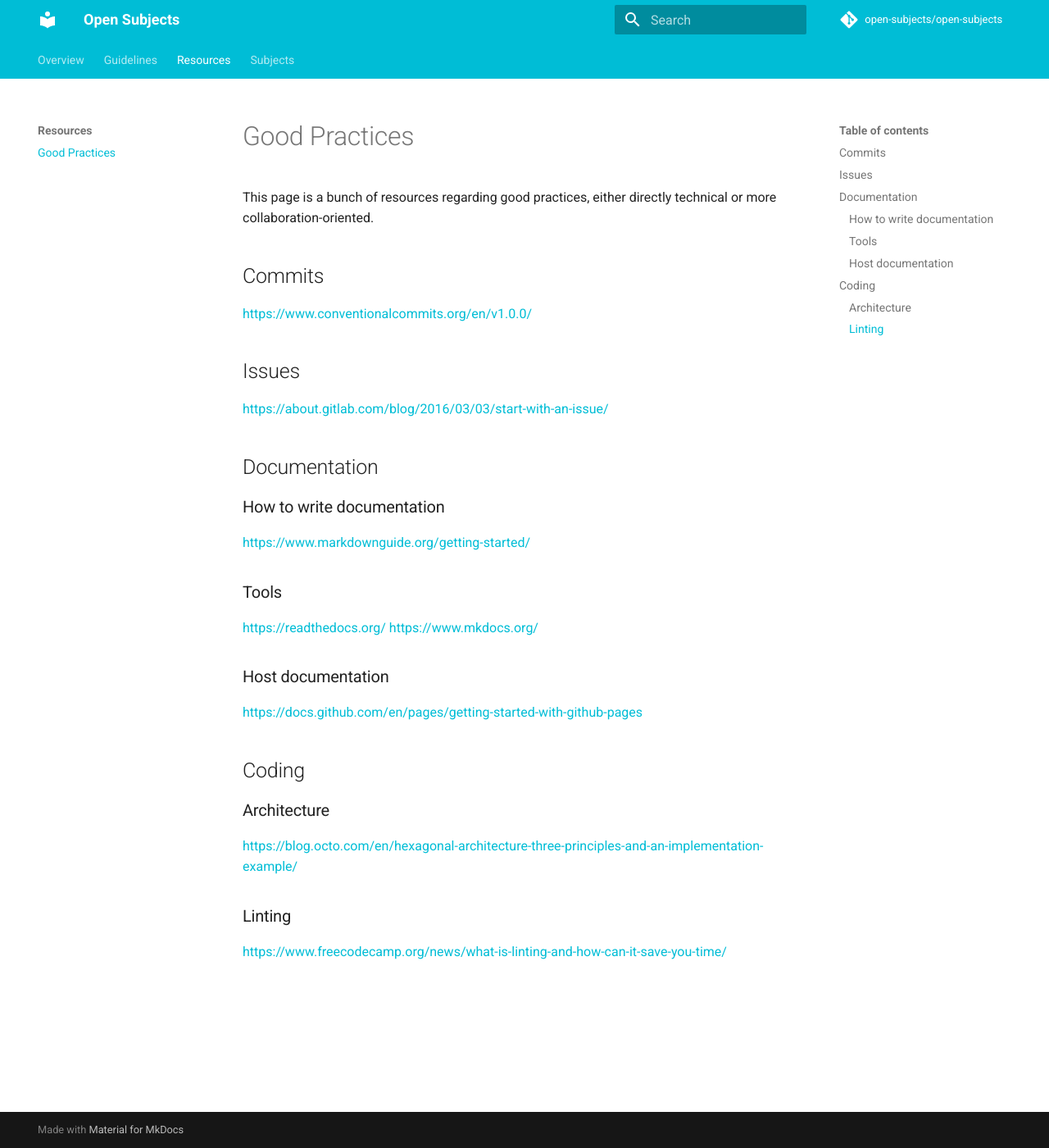
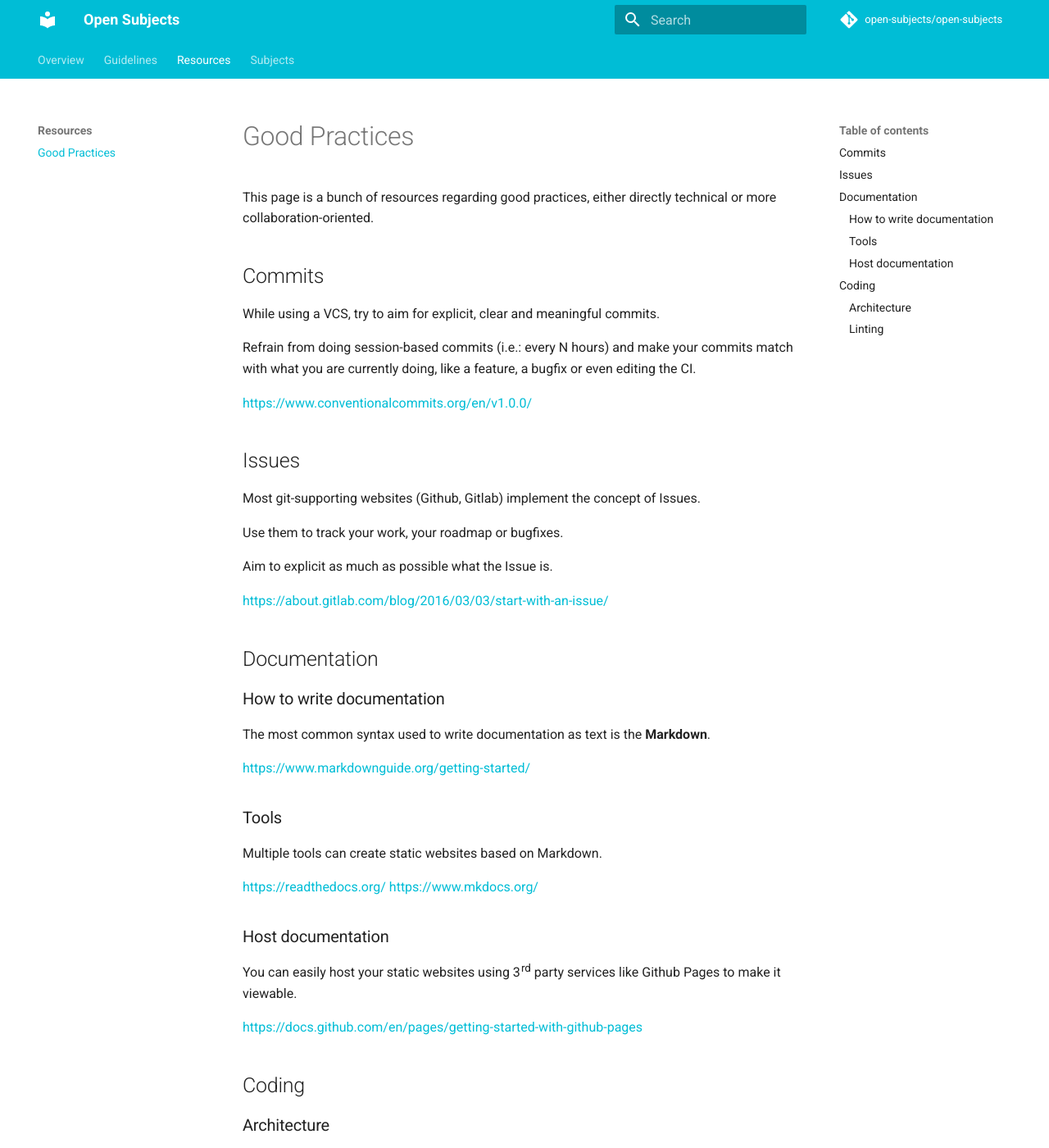
Before and after one commit to open-subjects/open-subjects, an MkDocs documentation site: the page built from subjects/good-practices.md, in a window 1280 px wide and 1400 px high. Shown: the whole window at 82% size. Built offline with MkDocs 1.6.1 and Material for MkDocs 9.7.7, drawn with Linux system fonts in a browser that asks for light colours; comment, search, counter and statistics services are not loaded.

Commit message:
docs(good): describe concepts of good practices
Signed-off-by: Theo Bob Massard <tbobm@protonmail.com>

```diff
--- a/subjects/good-practices.md
+++ b/subjects/good-practices.md
@@ -5,9 +5,21 @@ directly technical or more collaboration-oriented.
 
 ## Commits
 
+While using a VCS, try to aim for explicit, clear and meaningful commits.
+
+Refrain from doing session-based commits (i.e.: every N hours) and make
+your commits match with what you are currently doing, like a feature,
+a bugfix or even editing the CI.
+
 <https://www.conventionalcommits.org/en/v1.0.0/>
 
 ## Issues
+
+Most git-supporting websites (Github, Gitlab) implement the concept of Issues.
+
+Use them to track your work, your roadmap or bugfixes.
+
+Aim to explicit as much as possible what the Issue is.
 
 <https://about.gitlab.com/blog/2016/03/03/start-with-an-issue/>
 
@@ -15,14 +27,21 @@ directly technical or more collaboration-oriented.
 
 ### How to write documentation
 
+The most common syntax used to write documentation as text is the **Markdown**.
+
 <https://www.markdownguide.org/getting-started/>
 
 ### Tools
+
+Multiple tools can create static websites based on Markdown.
 
 <https://readthedocs.org/>
 <https://www.mkdocs.org/>
 
 ### Host documentation
+
+You can easily host your static websites using 3rd party services like Github Pages
+to make it viewable.
 
 <https://docs.github.com/en/pages/getting-started-with-github-pages>
 
```
